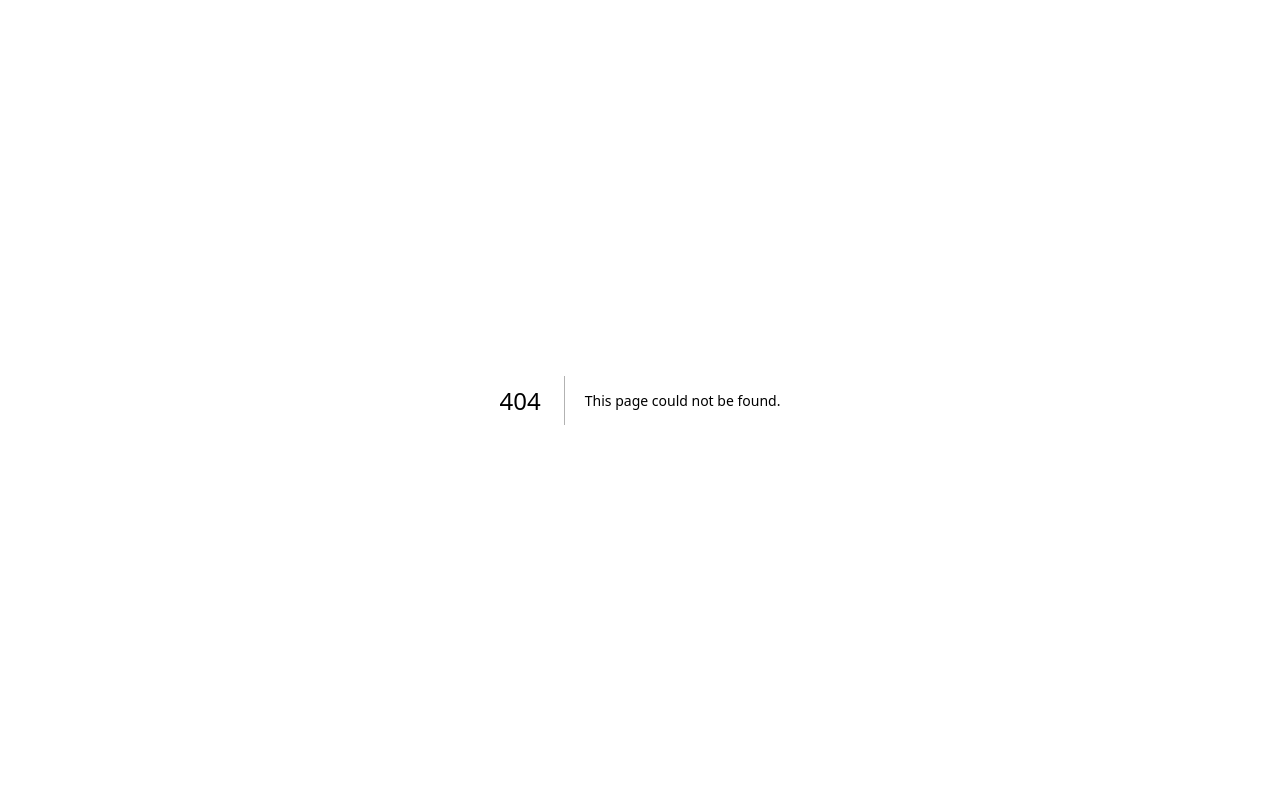
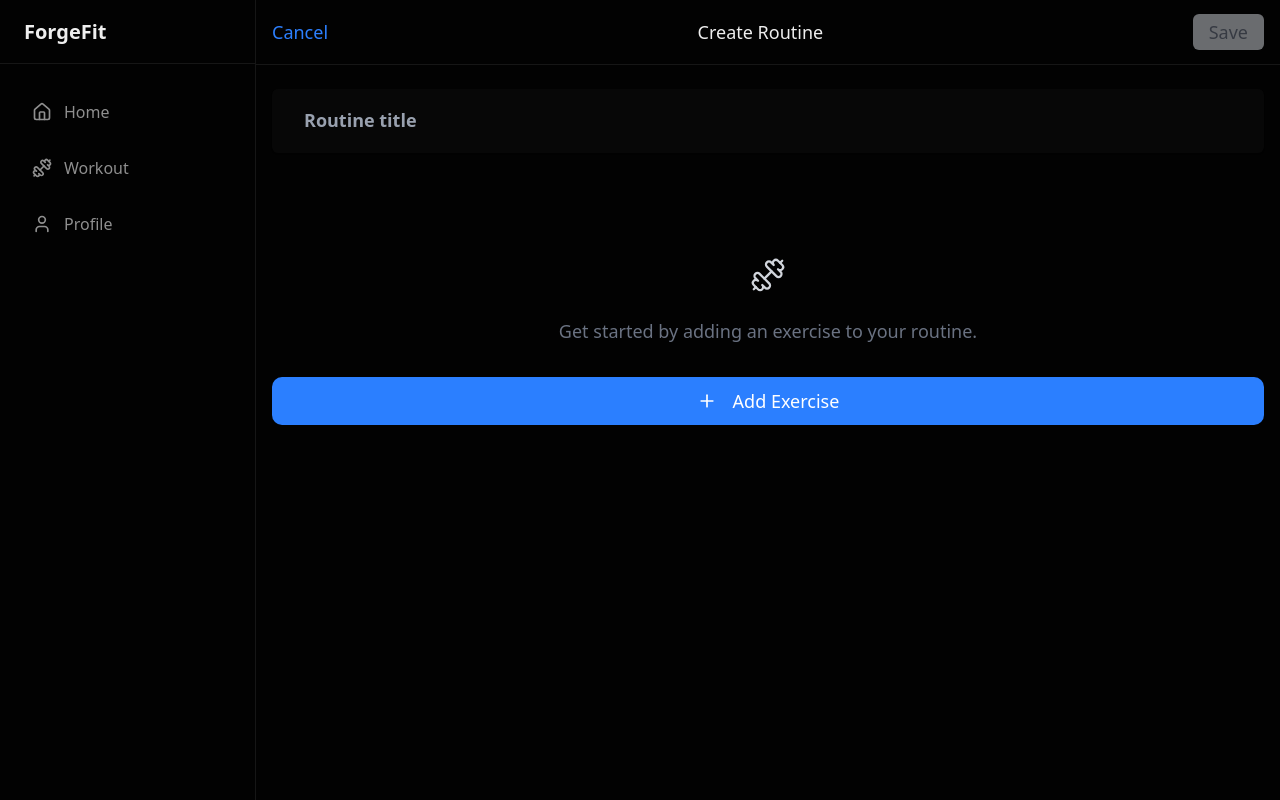
Before and after one commit to Akash0391/fe-forgefit-app, a Next.js app: page /workout/new-routine in a window 1280 px wide. Before the commit this address had no page. Built offline with nearby package versions, Linux system fonts and the light colour scheme.

Commit message:
feat: update workout page buttons to navigate to new routine and explore routines

```diff
--- /dev/null
+++ b/app/(user)/workout/new-routine/page.tsx
@@ -0,0 +1,107 @@
+"use client";
+
+import { Button } from "@/components/ui/button";
+import { Input } from "@/components/ui/input";
+import { Dumbbell, Plus } from "lucide-react";
+import { useRouter } from "next/navigation";
+import { useState } from "react";
+
+export default function NewRoutinePage() {
+  const [exercises, setExercises] = useState<any[]>([]);
+  const router = useRouter();
+  const handleAddExercise = () => {
+    // Add exercise logic here - for now, just add a placeholder
+    setExercises([...exercises, { id: Date.now(), name: "Exercise" }]);
+  };
+
+  const handleSave = () => {
+    console.log("Save routine");
+    // Add save logic here
+  };
+
+  return (
+    <div className="min-h-screen bg-background pb-20">
+      {/* Header */}
+      <header className="sticky top-0 z-40 bg-background border-b border-border">
+        <div className="flex items-center justify-between h-16 px-4">
+          {/* Left: Edit Profile */}
+          <button
+          onClick={() => router.back()}
+          aria-label="Go back"
+          className="text-blue-500 text-lg font-regular">Cancel</button>
+
+          {/* Center: Username */}
+          <h1 className="text-lg font-regular">Create Routine</h1>
+
+          {/* Right: Save Button */}
+          <Button
+            variant="default"
+            onClick={handleSave}
+            disabled={exercises.length === 0}
+            className={`text-lg font-regular ${
+              exercises.length === 0
+                ? "bg-gray-300 text-gray-500 cursor-not-allowed"
+                : "bg-blue-500 hover:bg-blue-600 text-white"
+            }`}
+          >
+            Save
+          </Button>
+        </div>
+      </header>
+
+      <div className="px-4 py-6">
+        <Input
+          type="text"
+          placeholder="Routine title"
+          className="text-xl p-8 font-semibold border-none outline-none placeholder:text-gray-400 placeholder:text-lg"
+        />
+      </div>
+
+      {/* Main Content Area - Get Started or Exercise List */}
+      {exercises.length === 0 ? (
+        <>
+          <div className="flex flex flex-col items-center justify-center px-4 pt-20 pb-2">
+            <Dumbbell className="size-[36px] text-gray-300 mb-6 stroke-[1.5]" />
+            <p className="text-gray-500 font-regular text-lg text-center">
+              Get started by adding an exercise to your routine.
+            </p>
+          </div>
+
+          {/* Primary Button */}
+          <div className="px-4 py-6">
+            <Button
+              variant="default"
+              onClick={handleAddExercise}
+              className="w-full bg-blue-500 hover:bg-blue-600 text-white text-lg py-6 rounded-[10px]"
+            >
+              <Plus className="size-[20px] mr-2" />
+              Add Exercise
+            </Button>
+          </div>
+        </>
+      ) : (
+        <div className="px-4 py-6">
+          {/* Exercise list would go here */}
+          <div className="space-y-4">
+            {exercises.map((exercise) => (
+              <div
+                key={exercise.id}
+                className="bg-white rounded-[10px] p-4 border border-gray-200"
+              >
+                <p className="text-lg font-regular">{exercise.name}</p>
+              </div>
+            ))}
+          </div>
+          <Button
+            variant="default"
+            onClick={handleAddExercise}
+            className="w-full bg-blue-500 hover:bg-blue-600 text-white text-lg py-6 rounded-[10px] mt-4"
+          >
+            <Plus className="size-[20px] mr-2" />
+            Add Exercise
+          </Button>
+        </div>
+      )}
+    </div>
+  );
+}
--- a/app/(user)/workout/page.tsx
+++ b/app/(user)/workout/page.tsx
@@ -105,7 +105,7 @@ export default function WorkoutPage() {
             <button
               onClick={() => {
                 // Handle New Routines click
-                console.log("New Routines clicked");
+                router.push("/workout/new-routine");
               }}
               className="w-1/2 flex flex-col items-center justify-center bg-gray-100 rounded-[10px] p-8 hover:bg-gray-200 transition-colors cursor-pointer active:scale-95"
             >
@@ -115,7 +115,7 @@ export default function WorkoutPage() {
             <button
               onClick={() => {
                 // Handle Explore routines click
-                console.log("Explore routines clicked");
+                router.push("/workout/explore-routines");
               }}
               className="w-1/2 flex flex-col items-center justify-center bg-gray-100 rounded-[10px] p-8 hover:bg-gray-200 transition-colors cursor-pointer active:scale-95"
             >
--- a/components/navigation.tsx
+++ b/components/navigation.tsx
@@ -25,7 +25,7 @@ const navigationItems = [
 
 export function Navigation() {
   const pathname = usePathname();
-  const hideBottomNav = pathname?.includes("/workout/quick-start");
+  const hideBottomNav = pathname?.includes("/workout/quick-start") || pathname?.includes("/workout/new-routine");
 
   return (
     <>
--- /dev/null
+++ b/components/ui/input.tsx
@@ -0,0 +1,20 @@
+import * as React from "react"
+
+import { cn } from "@/lib/utils"
+
+function Input({ className, type, ...props }: React.ComponentProps<"input">) {
+  return (
+    <input
+      type={type}
+      data-slot="input"
+      className={cn(
+        "file:text-foreground placeholder:text-muted-foreground selection:bg-primary selection:text-primary-foreground dark:bg-input/30 border-input h-9 w-full min-w-0 rounded-md border bg-transparent px-3 py-1 text-base shadow-xs transition-[color,box-shadow] outline-none file:inline-flex file:h-7 file:border-0 file:bg-transparent file:text-sm file:font-medium disabled:pointer-events-none disabled:cursor-not-allowed disabled:opacity-50 md:text-sm",
+        "aria-invalid:ring-destructive/20 dark:aria-invalid:ring-destructive/40 aria-invalid:border-destructive",
+        className
+      )}
+      {...props}
+    />
+  )
+}
+
+export { Input }
```
Also changed, not shown: app/(user)/workout/explore-routine/page.tsx (added).
